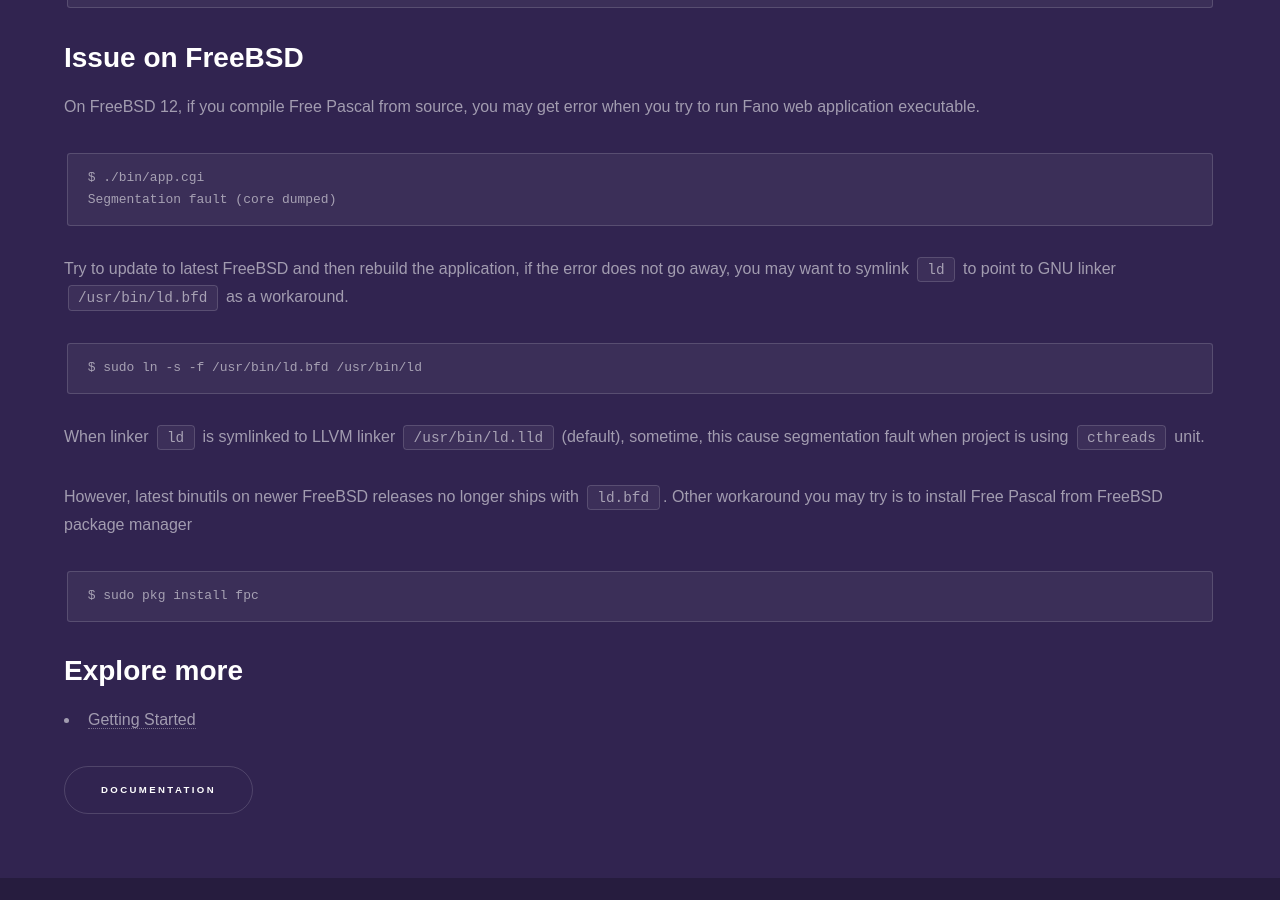
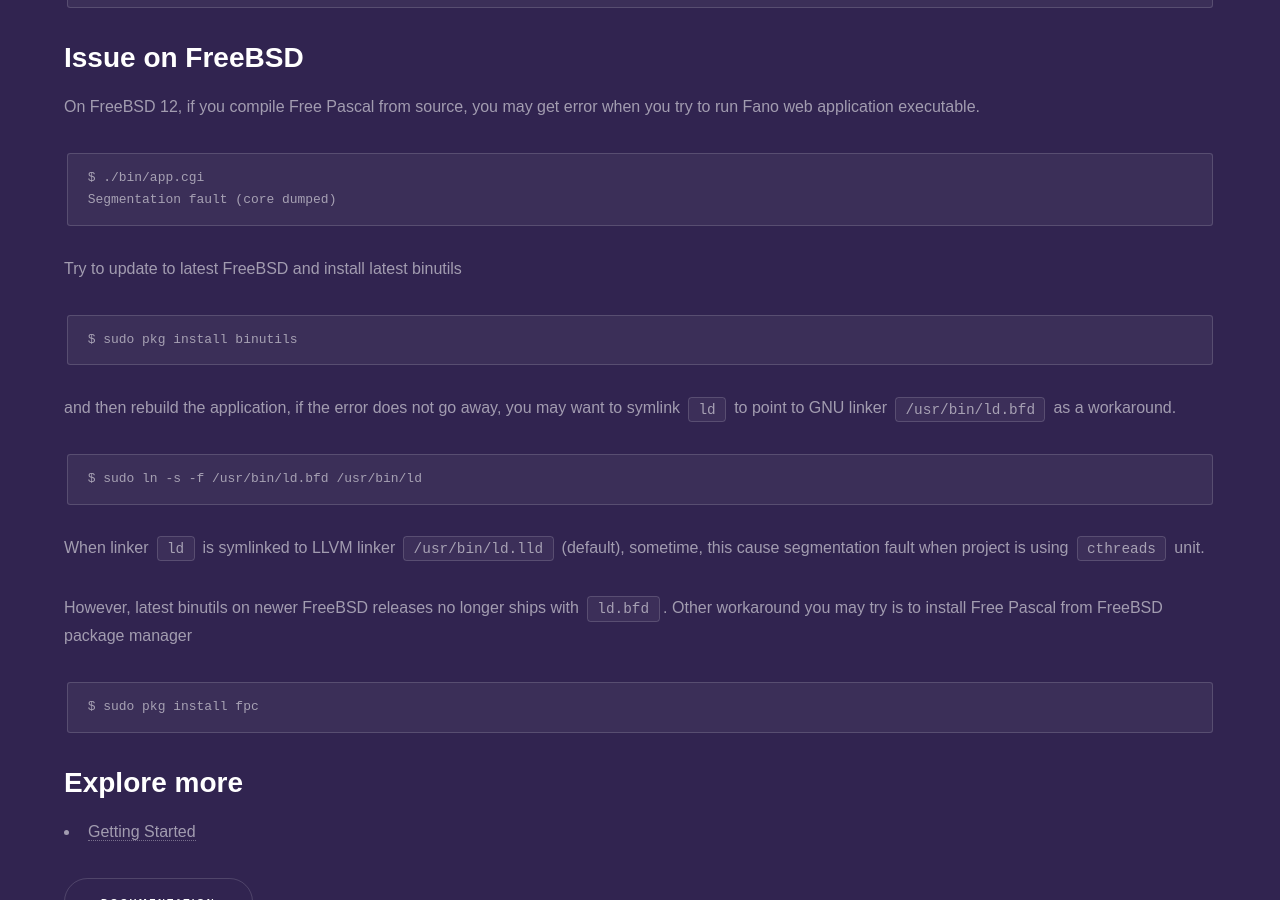
Before and after one commit to fanoframework/fanoframework.github.io, a Jekyll site: the page built from known-issues/index.md, in a window 1280 px wide and 900 px high, scrolled down 1428 px. Built offline with Jekyll 4.4.1, drawn with Linux system fonts in a browser that asks for light colours; our own code applies the rules of GitHub Pages for plain Markdown files.

Commit message:
improve FreeBSD issue content

````diff
--- a/known-issues/index.md
+++ b/known-issues/index.md
@@ -63,7 +63,13 @@
 Segmentation fault (core dumped)
 ```
 
-Try to update to latest FreeBSD and then rebuild the application, if the error does not go away, you may want to symlink `ld` to point to GNU linker `/usr/bin/ld.bfd` as a workaround.
+Try to update to latest FreeBSD and install latest binutils
+
+```
+$ sudo pkg install binutils
+```
+
+and then rebuild the application, if the error does not go away, you may want to symlink `ld` to point to GNU linker `/usr/bin/ld.bfd` as a workaround.
 
 ```
 $ sudo ln -s -f /usr/bin/ld.bfd /usr/bin/ld
````
